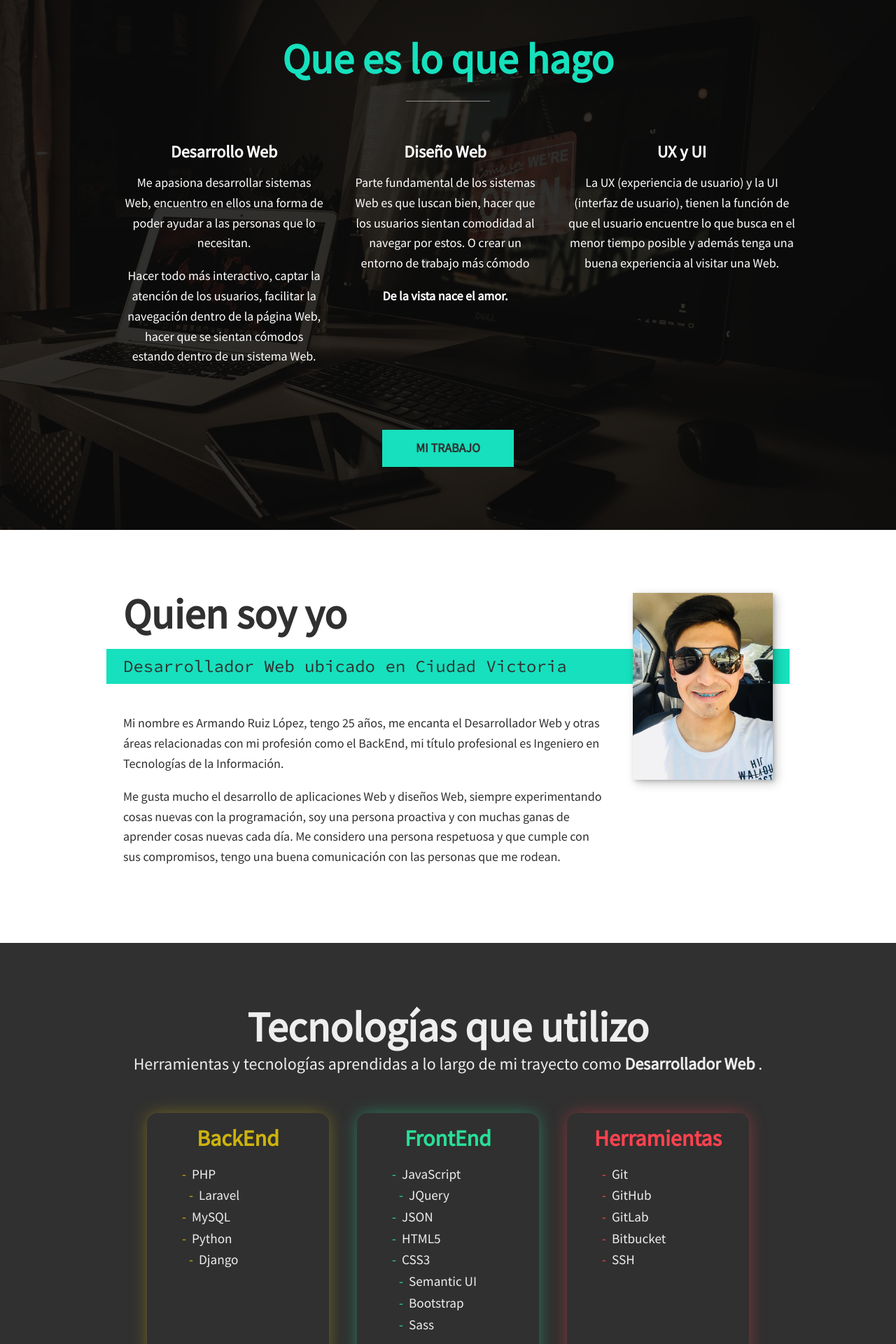
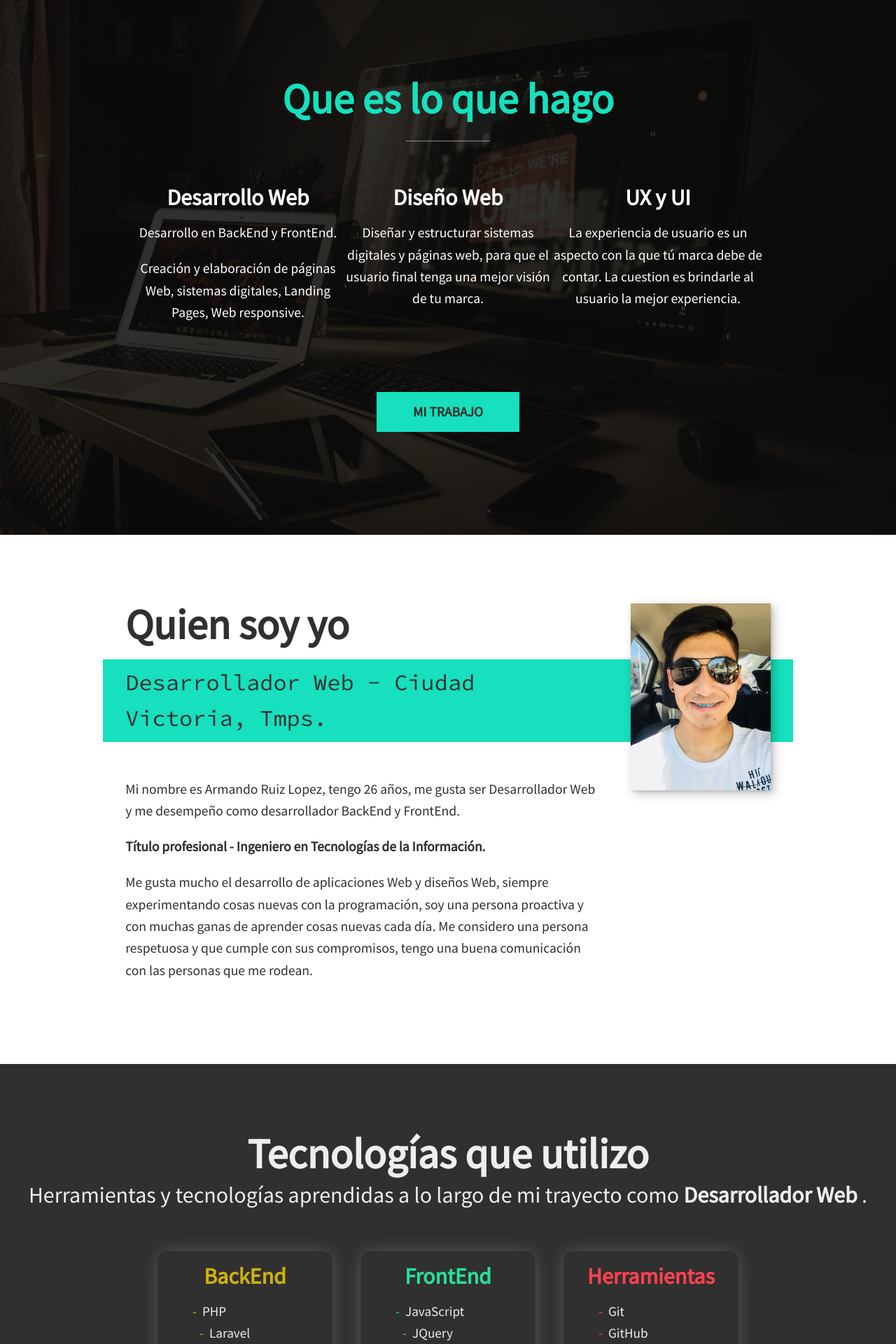
Before and after one commit to ruiz94/portfolio, a PHP site: page / in a window 1280 px wide. Shown: the part 840-2760 px from the top of the page at 70% size. Run offline with PHP 8.4, Linux system fonts and the light colour scheme; some libraries are stand-ins or nearby versions.

Commit message:
cambios estilos

```diff
--- a/css/style2.css
+++ b/css/style2.css
@@ -26,8 +26,8 @@
   :root {
     --fs-h1: 4.5rem;
     --fs-h2: 3.75rem;
-    --fs-h3: 1.5rem;
-    --fs-body: 1.125rem;
+    --fs-h3: 2rem;
+    --fs-body: 1.225rem;
   }
 }
 body {
@@ -144,7 +144,7 @@ h3 {
 }
 .header .nav {
   position: fixed;
-  background: url("../img/bg-1.jpg") no-repeat center/cover;
+  background-color: rgba(0, 0, 0, 0.7);
   color: var(--clr-light);
   width: 100%;
   top: 0;
@@ -176,13 +176,17 @@ h3 {
 }
 .header .nav-toggle {
   padding: 1.5em;
-  background-color: transparent;
+  background-color: #2d2d2d;
   border: 0;
   cursor: pointer;
   position: absolute;
   right: 1em;
   top: 1em;
   z-index: 1000;
+  height: 66px;
+  position: fixed;
+  top: 10px;
+  border-radius: 50%;
 }
 .header .nav-toggle .hamburguesa {
   display: block;
@@ -225,6 +229,9 @@ h3 {
 }
 .nav-open .hamburguesa::after {
   opacity: 0;
+}
+.nav-open section {
+  filter: blur(10px);
 }
 
 .inicio {
@@ -278,6 +285,11 @@ h3 {
   text-align: center;
   background-attachment: fixed;
   background-position: center center;
+  height: 100vh;
+  display: flex;
+  align-items: center;
+  flex-direction: column;
+  justify-content: center;
 }
 .mis_servicios .seccion__titulo--servicios {
   position: relative;
@@ -295,6 +307,7 @@ h3 {
 .mis_servicios .servicio {
   max-width: 500px;
   margin: 0 auto;
+  width: 300px;
 }
 .mis_servicios .servicios {
   margin-bottom: 4em;
@@ -303,12 +316,13 @@ h3 {
 @media (min-width: 800px) {
   .servicios {
     display: flex;
-    max-width: 1000px;
-    margin: 0 auto;
+    flex-wrap: wrap;
+    justify-content: center;
   }
 
   .servicios > .servicio {
     margin-left: 2em;
+    margin: 0;
   }
 }
 .acerca .img_acerca {
@@ -350,14 +364,16 @@ h3 {
   background: var(--clr-dark);
   color: var(--clr-bg-opaco);
   text-align: center;
+  height: 80vh;
+  display: flex;
+  flex-direction: column;
 }
 .seccion__habilidades .tarjetones {
-  display: grid;
   justify-content: center;
-  grid-template-columns: repeat(auto-fit, 300px);
-  max-width: 1000px;
   margin: auto;
   padding-top: 2em;
+  flex-wrap: wrap;
+  display: flex;
 }
 .seccion__habilidades .tarjetones .tarjeton {
   background: var(--clr-dark);
@@ -366,6 +382,8 @@ h3 {
   text-align: start;
   margin: 15px 20px;
   border-radius: 15px;
+  box-shadow: 0 0 25px -3px rgba(255, 255, 255, 0.24);
+  width: 250px;
 }
 .seccion__habilidades .tarjetones .tarjeton ul {
   font-size: 1.2rem;
@@ -384,25 +402,21 @@ h3 {
   text-align: center;
   font-size: 2rem;
 }
-.seccion__habilidades .tarjetones .tarjeton.backend {
-  box-shadow: 0 0 25px -3px rgba(205, 179, 12, 0.5);
-}
 .seccion__habilidades .tarjetones .tarjeton.backend h3, .seccion__habilidades .tarjetones .tarjeton.backend ul li::before {
   color: #cdb30c;
 }
-.seccion__habilidades .tarjetones .tarjeton.frontend {
-  box-shadow: 0 0 25px -3px rgba(40, 223, 153, 0.5);
-}
 .seccion__habilidades .tarjetones .tarjeton.frontend h3, .seccion__habilidades .tarjetones .tarjeton.frontend ul li::before {
   color: #28df99;
-}
-.seccion__habilidades .tarjetones .tarjeton.herramientas {
-  box-shadow: 0 0 25px -3px rgba(255, 66, 79, 0.5);
 }
 .seccion__habilidades .tarjetones .tarjeton.herramientas h3, .seccion__habilidades .tarjetones .tarjeton.herramientas ul li::before {
   color: #ff424f;
 }
 
+@media (max-width: 1000px) {
+  .seccion__habilidades {
+    height: auto;
+  }
+}
 .mi_trabajo {
   background-color: var(--clr-bg-opaco);
   color: var(--clr-dark);
--- a/index.html
+++ b/index.html
@@ -46,27 +46,32 @@
             <div class="servicios">
                 <div class="servicio">
                     <h3>Desarrollo Web</h3>
+                    <p>Desarrollo en BackEnd y FrontEnd.</p>
+                    <p>Creación y elaboración de páginas Web, sistemas digitales, Landing Pages, Web responsive.</p>
+                    <!-- <p></p>
                     <p>
                         Me apasiona desarrollar sistemas Web, encuentro en ellos una forma de poder ayudar a las personas que lo necesitan.
                     </p>
                     <p>
                         Hacer todo más interactivo, captar la atención de los usuarios, facilitar la navegación dentro de la página Web, hacer que se sientan cómodos estando dentro de un sistema Web.
-                    </p>
+                    </p> -->
                 </div><!-- Cierra un cervicio-->
                 <div class="servicio">
                     <h3>Diseño Web</h3>
-                    <p>
-                        Parte fundamental de los sistemas Web es que luscan bien, hacer que los usuarios sientan comodidad al navegar por estos. O crear un entorno de trabajo más cómodo
+                    <p>Diseñar y estructurar sistemas digitales y páginas web, para que el usuario final tenga una mejor visión de tu marca.</p>
+                    <!-- <p>
+                        Parte fundamental de los sistemas Web es que luscan bien, hacer que los usuarios sientan comodidad al navegar por ellos. O crear un entorno de trabajo más cómodo
                     </p>
                     <p>
                         <strong>De la vista nace el amor.</strong>
-                    </p>
+                    </p> -->
                 </div><!-- Cierra un cervicio-->
                 <div class="servicio">
                     <h3>UX y UI</h3>
-                    <p>
-                        La UX (experiencia de usuario) y la UI (interfaz de usuario), tienen la función de que el usuario encuentre lo que busca en el menor tiempo posible y además tenga una  buena experiencia al visitar una Web.
-                    </p>
+                    <!-- <p>
+                        UX (experiencia de usuario) y UI (interfaz de usuario), tienen la función de que el usuario encuentre lo que busca en el menor tiempo posible y además tenga una  buena experiencia al visitar una Web.
+                    </p> -->
+                    <p>La experiencia de usuario es un aspecto con la que tú marca debe de contar. La cuestion es brindarle al usuario la mejor experiencia.</p>
                 </div><!-- Cierra un cervicio-->
             </div><!-- Cierra seccion servicios-->
             <a href="#mi_trabajo" class="btn">Mi Trabajo</a>
@@ -75,9 +80,10 @@
         <!--  Acerca de mi -->
         <section class="acerca" id="acerca">
             <h2 class="seccion__titulo seccion__titulo--acerca">Quien soy yo</h2>
-            <p class="seccion__subtitulo seccion__subtitulo--acerca">Desarrollador Web ubicado en Ciudad Victoria</p>
+            <p class="seccion__subtitulo seccion__subtitulo--acerca">Desarrollador Web - Ciudad Victoria, Tmps.</p>
             <div class="acerca__cuerpo">
-                <p>Mi nombre es Armando Ruiz López, tengo 25 años, me encanta el Desarrollador Web y otras áreas relacionadas con mi profesión como el BackEnd, mi título profesional es Ingeniero en Tecnologías de la Información.</p>
+                <p>Mi nombre es Armando Ruiz Lopez, tengo 26 años, me gusta ser Desarrollador Web y me desempeño como desarrollador BackEnd y FrontEnd.</p>
+                <p><b>Título profesional - Ingeniero en Tecnologías de la Información.</b></p>
                 <p>Me gusta mucho el desarrollo de aplicaciones Web y diseños Web, siempre experimentando cosas nuevas con la programación, soy una persona proactiva y con muchas ganas de aprender cosas nuevas cada día. Me considero una persona respetuosa y que cumple con sus compromisos, tengo una buena comunicación con las personas que me rodean.</p>
 
             </div>
@@ -100,11 +106,11 @@
                             </ul>
                         </li>
                         <li>MySQL</li>
-                        <li>Python
+                        <!-- <li>Python
                             <ul>
                                 <li>Django</li>
                             </ul>
-                        </li>
+                        </li> -->
                     </ul>
                 </div>
                 <div class="tarjeton frontend">
@@ -185,7 +191,7 @@
                     <span class="s3"></span>
                     <span class="s4"></span>
                 </a>
-                <a target="_blank" href="https://maketa-consulting.herokuapp.com/" class="portafolio__item">
+                <!-- <a target="_blank" href="https://maketa-consulting.herokuapp.com/" class="portafolio__item">
                     <span class="s1"></span>
                     <span class="s2"></span>
                     <div class="titulo">Estructura</div>
@@ -204,7 +210,7 @@
                     </div>
                     <span class="s3"></span>
                     <span class="s4"></span>
-                </a>
+                </a> -->
             </div>
         </section>
 
@@ -220,7 +226,7 @@
                     </a>
                 </li>
                 <li class="rede__social__item">
-                    <a href="" class="red_social_link">
+                    <a href="https://www.instagram.com/armando_ruiz_l/" class="red_social_link">
                         <i class="fab fa-instagram"></i>
                     </a>
                 </li>
--- a/sass/style2.scss
+++ b/sass/style2.scss
@@ -31,8 +31,8 @@
     :root{
         --fs-h1: 4.5rem;
         --fs-h2: 3.75rem;
-        --fs-h3: 1.5rem;
-        --fs-body: 1.125rem;
+        --fs-h3: 2rem;
+        --fs-body: 1.225rem;
     }
 }
 
@@ -145,8 +145,8 @@ h3{ font-size: var(--fs-h3); }
 
     .nav{
         position: fixed;
-        background: url('../img/bg-1.jpg') no-repeat center/cover;
-        // background-color: var(--clr-dark);
+        // background: url('../img/bg-1.jpg') no-repeat center/cover;
+        background-color: rgba(0,0,0,0.7);
         color: var(--clr-light);
         width: 100%;
         top: 0;
@@ -182,13 +182,18 @@ h3{ font-size: var(--fs-h3); }
     }
     .nav-toggle{
         padding: 1.5em;
-        background-color: transparent;
+        background-color: #2d2d2d;
         border: 0;
         cursor: pointer;
         position: absolute;
         right: 1em;
         top: 1em;
         z-index: 1000;
+        height: 66px;
+        position: fixed;
+        top: 10px;
+        border-radius: 50%;
+
         .hamburguesa{
             display: block;
             position: relative;
@@ -229,6 +234,9 @@ h3{ font-size: var(--fs-h3); }
     }
     .hamburguesa::after{
         opacity: 0;
+    }
+    section{
+        filter: blur(10px);
     }
 }
 
@@ -285,6 +293,11 @@ h3{ font-size: var(--fs-h3); }
     text-align: center;
     background-attachment: fixed;
     background-position: center center;
+    height: 100vh;
+    display: flex;
+    align-items: center;
+    flex-direction: column;
+    justify-content: center;
 
     .seccion__titulo--servicios{
         // padding-bottom: 1em;
@@ -304,6 +317,7 @@ h3{ font-size: var(--fs-h3); }
     .servicio{
         max-width: 500px;
         margin: 0 auto;
+        width: 300px;
     }
     .servicios{
         margin-bottom: 4em;
@@ -312,12 +326,16 @@ h3{ font-size: var(--fs-h3); }
 @media (min-width: 800px){
     .servicios{
         display: flex;
-        max-width: 1000px;
-        margin: 0 auto;
+        // max-width: 1000px;
+        // margin: 0 auto;
+        flex-wrap: wrap;
+        justify-content: center;
     }
     .servicios > .servicio{
         margin-left: 2em;
+        margin: 0;
     }
+
 }
 
 .acerca{
@@ -371,19 +389,25 @@ h3{ font-size: var(--fs-h3); }
         }
 
     }
+
 }
 // Habilidades
 .seccion__habilidades {
     background: var(--clr-dark);
     color: var(--clr-bg-opaco);
     text-align: center;
+    height: 80vh;
+    display: flex;
+    flex-direction: column;
     .tarjetones{
-        display: grid;
+        // display: grid;
         justify-content: center;
-        grid-template-columns: repeat(auto-fit, 300px);
-        max-width: 1000px;
+        // grid-template-columns: repeat(auto-fit, 300px);
+        // width: 1000px;
         margin: auto;
         padding-top: 2em;
+        flex-wrap: wrap;
+        display: flex;
 
         .tarjeton{
             background: var(--clr-dark);
@@ -393,6 +417,11 @@ h3{ font-size: var(--fs-h3); }
             text-align: start;
             margin: 15px 20px;
             border-radius: 15px;
+            box-shadow: 0 0 25px -3px rgba(255, 255, 255, 0.24);
+            // position: relative;
+            // height: 400px;
+            width: 250px;
+
             ul{
                 font-size: 1.2rem;
                 list-style: none;
@@ -410,25 +439,65 @@ h3{ font-size: var(--fs-h3); }
                 text-align: center;
                 font-size: 2rem;
             }
-            &.backend{
-                box-shadow: 0 0 25px -3px rgba(205, 179, 12, .5);
-            }
+            // &.backend{
+            //     box-shadow: 0 0 25px -3px rgba(205, 179, 12, .5);
+            // }
             &.backend h3, &.backend ul li::before{
                 color: #cdb30c;
             }
-            &.frontend{
-                box-shadow: 0 0 25px -3px rgba(40, 223, 153, .5);
-            }
+            // &.frontend{
+            //     box-shadow: 0 0 25px -3px rgba(40, 223, 153, .5);
+            // }
             &.frontend h3, &.frontend ul li::before{
                 color: #28df99;
             }
-            &.herramientas{
-                box-shadow: 0 0 25px -3px rgba(255, 66, 79, .5);
-            }
+            // &.herramientas{
+            //     box-shadow: 0 0 25px -3px rgba(255, 66, 79, .5);
+            // }
             &.herramientas h3, &.herramientas ul li::before{
                 color: rgb(255, 66, 79);
             }
+
+            // tarjetones detrs
+            // .tarjeton__contenido{
+            //     padding: 20px;
+            //     box-sizing: border-box;
+            //     background-color: var(--clr-dark);
+            // }
+            // .tarjeton__contenido, .card{
+            //     position: absolute;
+            //     width: 100%;
+            //     height: 100%;
+            //     z-index: 3;
+            //     bottom: 0;
+            //     left: 0;
+            //     border-radius: 15px;
+            // }
+            // .card{
+            //     background-color: red;
+            //     z-index: 1;
+            //     transition: 450ms;
+            // }
+            // &:hover .card1{
+            //     transform: rotate(15deg);
+            //     bottom: 26px;
+            //     left: 47px;
+            //     height: 87%;
+            // }
+            // &:hover .card2{
+            //     transform: rotate(-15deg);
+            //     bottom: 26px;
+            //     left: -47px;
+            //     height: 87%;
+            // }
+
         }
+    }
+}
+@media (max-width: 1000px){
+
+    .seccion__habilidades{
+        height: auto;
     }
 }
 // mi trabajo
@@ -527,6 +596,7 @@ h3{ font-size: var(--fs-h3); }
     .portafolio{
         grid-template-columns: repeat(auto-fit,minmax(300px, 1fr));
     }
+
 }
 
 // pie de página
```
Also changed, not shown: 1 other file.
